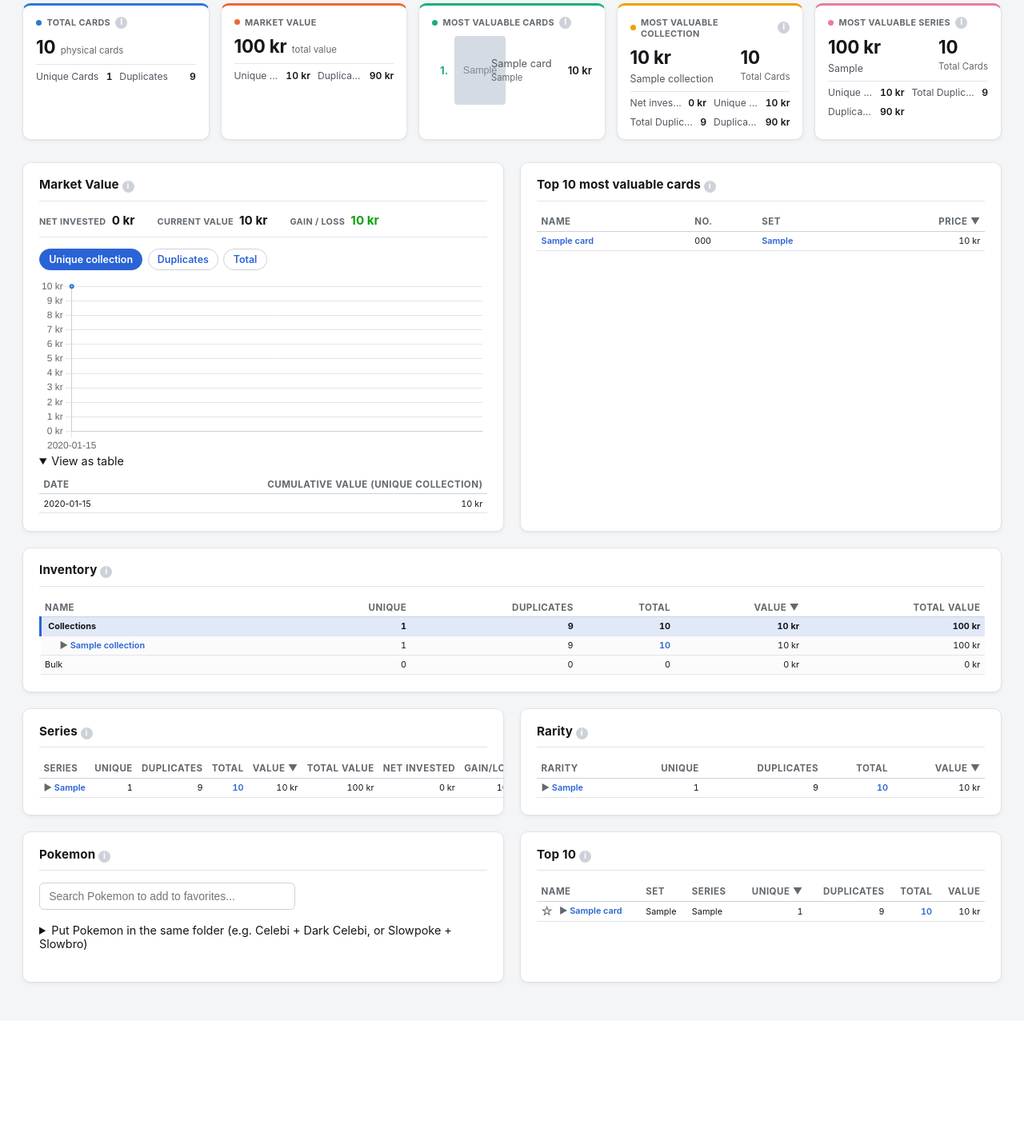
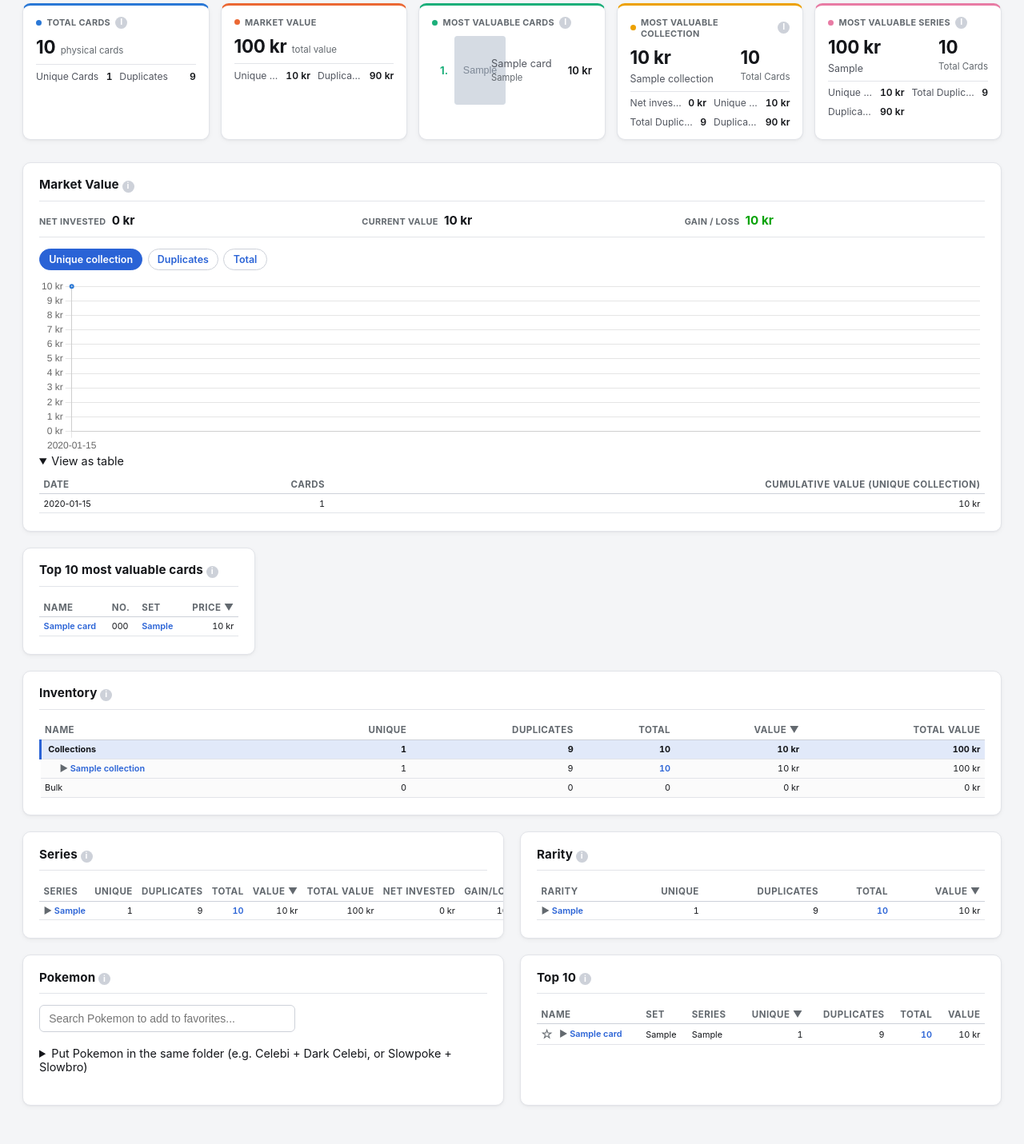
Before and after one commit to erjoha11/PokemonCollector, a FastAPI app: page / in a window 1280 px wide, after a click on "View as table". Shown: the part 140-1571 px from the top of the page at 80% size. Before the commit the page ends 1374 px from the top, so only its background shows below. Run offline with FastAPI, Linux system fonts and the light colour scheme; tables that the repository leaves empty hold one stand-in row (values such as "Sample post"); grey boxes marked "Sample" are stand-in pictures.

Commit message:
Show card counts in market value history

```diff
--- a/apps/tcg_inventory/queries.py
+++ b/apps/tcg_inventory/queries.py
@@ -431,9 +431,11 @@ def real_value_history(db: Session, metric: str = "unique") -> list[dict]:
     _, value_of = VALUE_GROWTH_METRICS[metric]
 
     by_date_source: dict[tuple[dt.date, str], float] = {}
+    snapshots_by_date_source: dict[tuple[dt.date, str], list[CardSnapshot]] = {}
     for snap in db.query(CardSnapshot).all():
         key = (snap.date, snap.source)
         by_date_source[key] = by_date_source.get(key, 0.0) + value_of(snap)
+        snapshots_by_date_source.setdefault(key, []).append(snap)
 
     sources_by_date: dict[dt.date, set[str]] = {}
     for date, source in by_date_source:
@@ -447,7 +449,14 @@ def real_value_history(db: Session, metric: str = "unique") -> list[dict]:
         label = date.strftime("%Y-%m-%d")
         if len(sources_by_date[date]) > 1:
             label = f"{label} ({source})"
-        result.append({"label": label, "cumulative_value": total})
+        snapshots = snapshots_by_date_source[(date, source)]
+        if metric == "unique":
+            card_count = sum(snap.qty > 0 for snap in snapshots)
+        elif metric == "duplicates":
+            card_count = sum(snap.duplicates for snap in snapshots)
+        else:
+            card_count = sum(snap.qty for snap in snapshots)
+        result.append({"label": label, "cumulative_value": total, "card_count": card_count})
     return result
 
 
--- a/apps/tcg_inventory/static/style.css
+++ b/apps/tcg_inventory/static/style.css
@@ -565,6 +565,11 @@ details.collapsible[open] summary { margin-bottom: 0.9rem; }
   gap: 1.25rem;
 }
 
+#dashboard-market-value-card,
+#market-value-card {
+  grid-column: 1 / -1;
+}
+
 /* Inventory and Serie carry enough columns (two of them currency, plus a
    drilldown) that pairing them with another card needs a smaller, tighter
    table to avoid horizontal scroll. */
@@ -839,8 +844,8 @@ button:hover, input[type=submit]:hover { filter: brightness(0.92); }
 .viz-delta-gain { color: #0ca30c; }
 .viz-delta-loss { color: #d03b3b; }
 .chart-kpi-bar {
-  display: flex;
-  flex-wrap: wrap;
+  display: grid;
+  grid-template-columns: repeat(3, minmax(0, 1fr));
   gap: 0.5rem 1.75rem;
   margin: 0.4rem 0 0.9rem;
   padding-bottom: 0.7rem;
--- a/apps/tcg_inventory/templates/dashboard.html
+++ b/apps/tcg_inventory/templates/dashboard.html
@@ -54,10 +54,10 @@
   <details>
     <summary>View as table</summary>
     <table style="margin-top: 0.6rem;">
-      <thead><tr><th>Date</th><th class="num">Cumulative value ({{ metric_label }})</th></tr></thead>
+      <thead><tr><th>Date</th><th class="num">Cards</th><th class="num">Cumulative value ({{ metric_label }})</th></tr></thead>
       <tbody>
         {% for row in market_value_history %}
-        <tr><td>{{ row.label }}</td><td class="num">{{ row.cumulative_value | kr }}</td></tr>
+        <tr><td>{{ row.label }}</td><td class="num">{{ row.card_count }}</td><td class="num">{{ row.cumulative_value | kr }}</td></tr>
         {% endfor %}
       </tbody>
     </table>
--- a/apps/tcg_inventory/templates/partials/transactions_charts.html
+++ b/apps/tcg_inventory/templates/partials/transactions_charts.html
@@ -31,10 +31,10 @@
   <details>
     <summary>View as table</summary>
     <table style="margin-top: 0.6rem;">
-      <thead><tr><th>Date</th><th class="num">Cumulative value ({{ metric_label }})</th></tr></thead>
+      <thead><tr><th>Date</th><th class="num">Cards</th><th class="num">Cumulative value ({{ metric_label }})</th></tr></thead>
       <tbody>
         {% for row in market_value_history %}
-        <tr><td>{{ row.label }}</td><td class="num">{{ row.cumulative_value | kr }}</td></tr>
+        <tr><td>{{ row.label }}</td><td class="num">{{ row.card_count }}</td><td class="num">{{ row.cumulative_value | kr }}</td></tr>
         {% endfor %}
       </tbody>
     </table>
```
Also changed, not shown: apps/tcg_inventory/tests/test_queries.py (+2 -0 lines).
